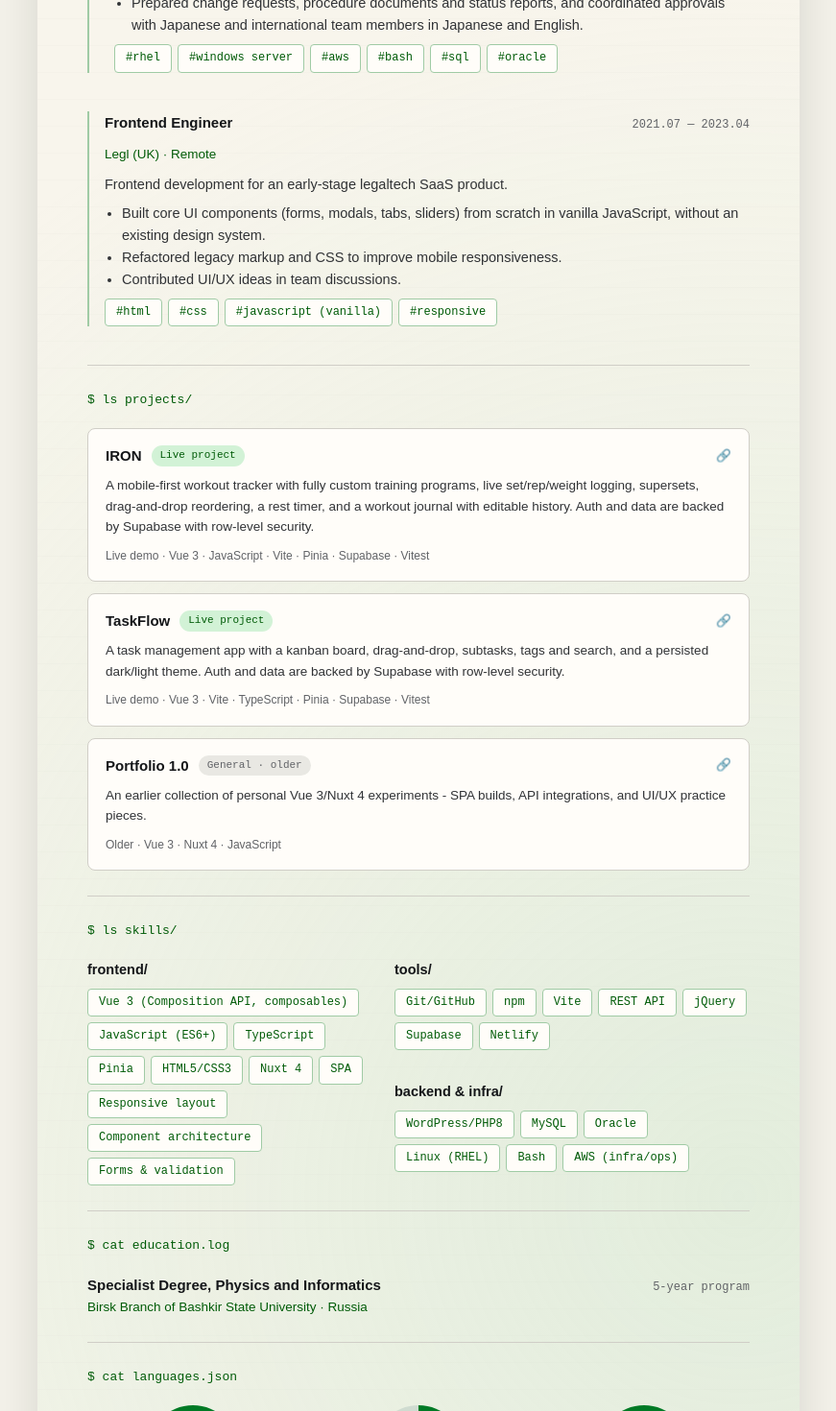
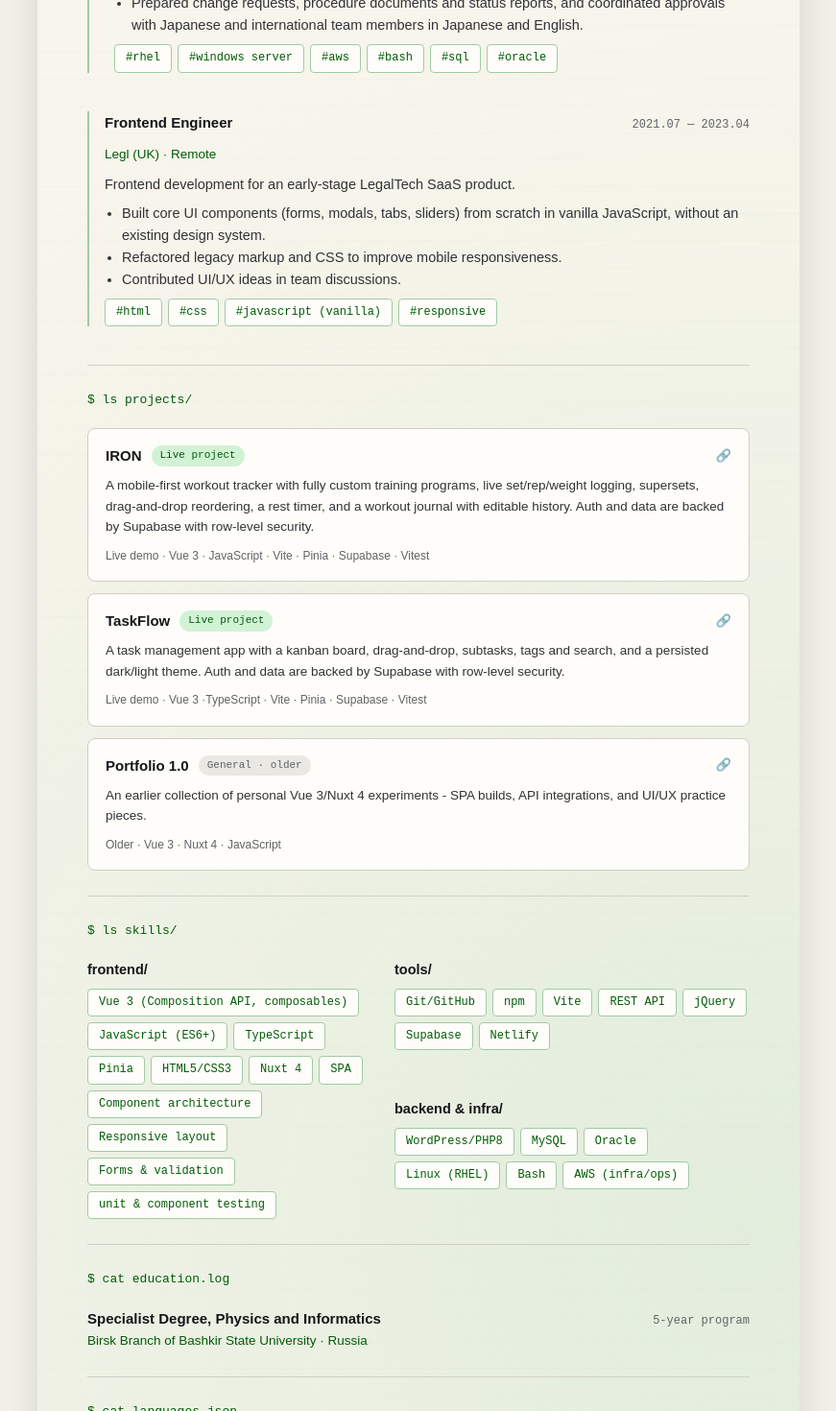
Before and after one commit to GrayMurakami/website-resume, a Nuxt app: page / in a window 1280 px wide. Shown: the part 1496-2966 px from the top of the page at 96% size, without its empty margins (204-1075 px from the left). Built offline with nearby package versions, Linux system fonts and the light colour scheme.

Commit message:
fix: skills and projects edit

```diff
--- a/app/components/resume/ResumeExperience.vue
+++ b/app/components/resume/ResumeExperience.vue
@@ -130,7 +130,7 @@
       Legl (UK) · Remote
     </div>
     <p>
-      Frontend development for an early-stage legaltech SaaS product.
+      Frontend development for an early-stage LegalTech SaaS product.
     </p>
     <ul>
       <li>
--- a/app/components/resume/ResumeProjects.vue
+++ b/app/components/resume/ResumeProjects.vue
@@ -54,7 +54,7 @@
         and a persisted dark/light theme. Auth and data are backed by Supabase with row-level security.
       </p>
       <div class="project-meta">
-        Live demo · Vue 3 · Vite · TypeScript · Pinia · Supabase · Vitest
+        Live demo · Vue 3 ·TypeScript ·  Vite · Pinia · Supabase · Vitest
       </div>
     </a>
 
--- a/app/components/resume/ResumeSkills.vue
+++ b/app/components/resume/ResumeSkills.vue
@@ -31,13 +31,16 @@
           SPA
         </span>
         <span class="tag">
+          Component architecture
+        </span>
+        <span class="tag">
           Responsive layout
         </span>
         <span class="tag">
-          Component architecture
+          Forms &amp; validation
         </span>
         <span class="tag">
-          Forms &amp; validation
+          unit &amp; component testing
         </span>
       </div>
     </div>
```
